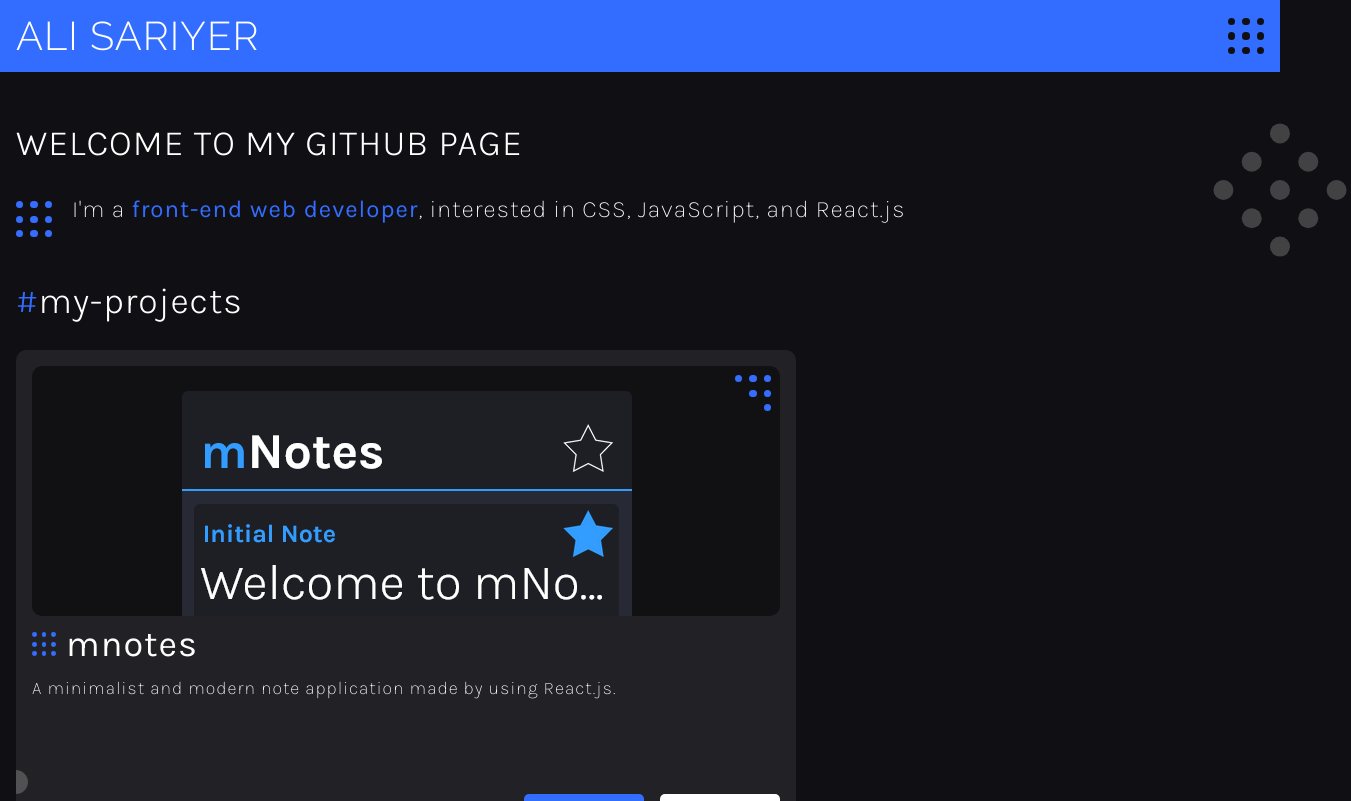
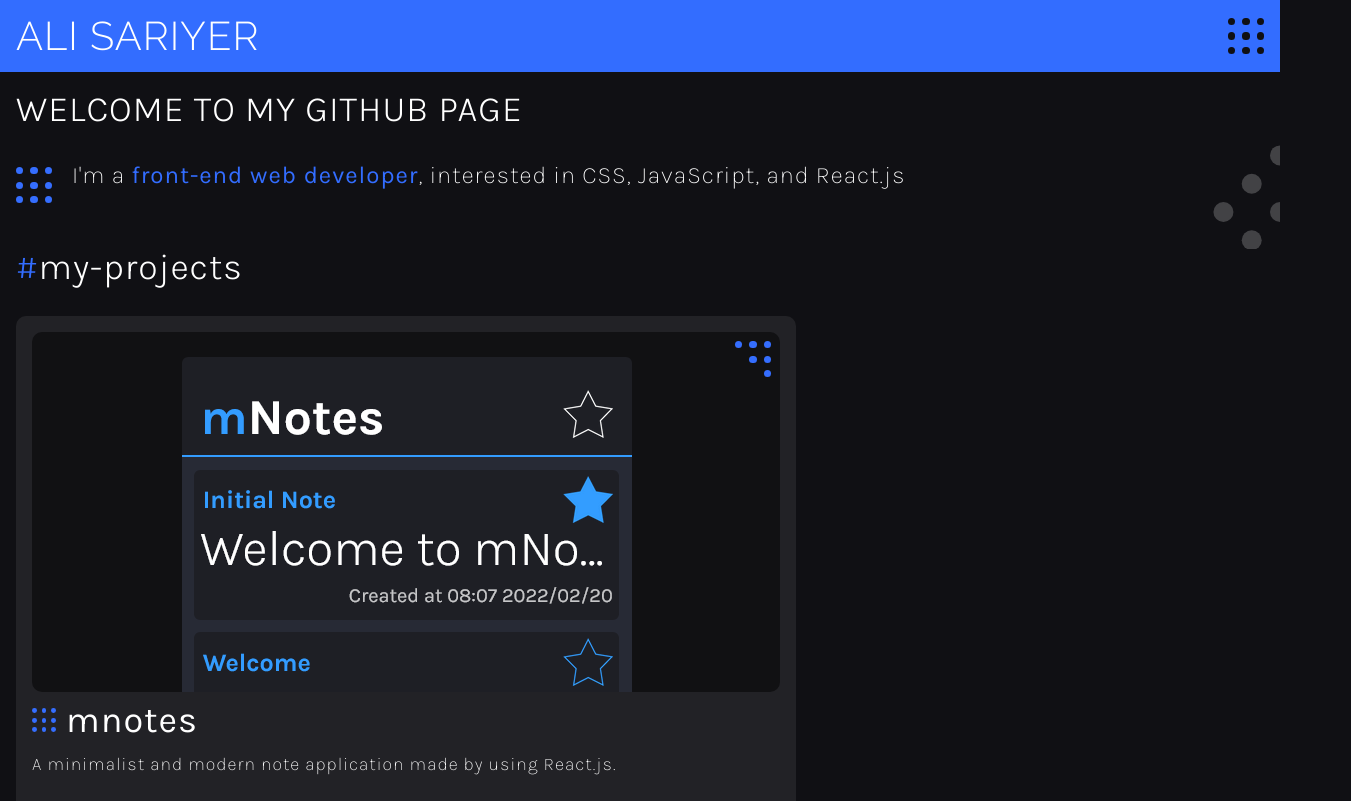
Before and after one commit to alisariyer/alisariyer, a React (Create React App) app: page / in a window 1280 px wide. Shown: the top 801 px of the page, 1351 px wide, since content can reach past the window. Built offline with nearby package versions, Linux system fonts and the light colour scheme.

Commit message:
Change hero bg dots into hero section, add overflow-x for hero, increase height of image-container

```diff
--- a/src/components/Header.js
+++ b/src/components/Header.js
@@ -6,9 +6,6 @@ export default function Header() {
     <header className="main-header">
         <h1>ALI SARIYER</h1>
         <Dots backgroundColor="#101013" rotate={0}/>
-        <div className="hero-bg-dots">
-          <Dots backgroundColor="#ffffff36" rotate={45} />
-        </div>
     </header>
   );
 }
--- a/src/components/Hero.js
+++ b/src/components/Hero.js
@@ -4,11 +4,17 @@ import Dots from "./Dots";
 export default function Hero() {
   return (
     <section className="hero">
-        <h2 className="hero-title">WELCOME TO MY GITHUB PAGE</h2>
-        <div className="hero-content">
-          <Dots backgroundColor="#356EFF" rotate={0}/>
-          <p className="extra-light">I'm a <span className="blue regular">front-end web developer</span>, interested in CSS, JavaScript, and React.js</p>
-        </div>
+      <div className="hero-bg-dots">
+        <Dots backgroundColor="#ffffff36" rotate={45} />
+      </div>
+      <h2 className="hero-title">WELCOME TO MY GITHUB PAGE</h2>
+      <div className="hero-content">
+        <Dots backgroundColor="#356EFF" rotate={0} />
+        <p className="extra-light">
+          I'm a <span className="blue regular">front-end web developer</span>,
+          interested in CSS, JavaScript, and React.js
+        </p>
+      </div>
     </section>
   );
 }
--- a/src/css/initial.css
+++ b/src/css/initial.css
@@ -60,6 +60,7 @@ body {
     background-color: hsl( var(--clr-dark) / 1);
     color: hsl( var(--clr-white) / 1);
     line-height: 1;
+    width: 100%;
     min-height: 100vh;
     overflow-x: hidden;
 }
--- a/src/css/main.css
+++ b/src/css/main.css
@@ -31,7 +31,6 @@
     display: flex;
     justify-content: space-between;
     align-items: center;
-    position: relative;
     padding-inline: var(--padding);
     height: calc(var(--rem) * 7.2);
     background-color: hsl( var(--clr-blue) / 1);
@@ -46,10 +45,11 @@
 /* hero styling */
 
 .hero {
+    position: relative;
     padding: var(--padding);
-    padding-top: calc(var(--rem) * 5);
+    padding-right: calc(var(--rem) * 8);
     line-height: 1.2;
-    max-width: 80%;
+    overflow-x: hidden;
 }
 
 .hero > * {
@@ -74,7 +74,7 @@
 
 .hero-bg-dots {
     position: absolute;
-    top: calc(var(--rem) * 14);
+    top: calc(var(--rem) * 9);
     right: 0;
     transform: translateX(50%);
 }
@@ -92,6 +92,7 @@
     flex-direction: column;
     gap: var(--padding);
     padding-inline: var(--padding);
+    margin-bottom: var(--padding);
 }
 
 .projects-title {
@@ -119,7 +120,7 @@
 
 .card-img--container {
     width: 100%;
-    height: calc(var(--rem) * 25);
+    height: calc(var(--rem) * 36);
     position: relative;
     overflow: hidden;
     border-radius: var(--rem);
```
